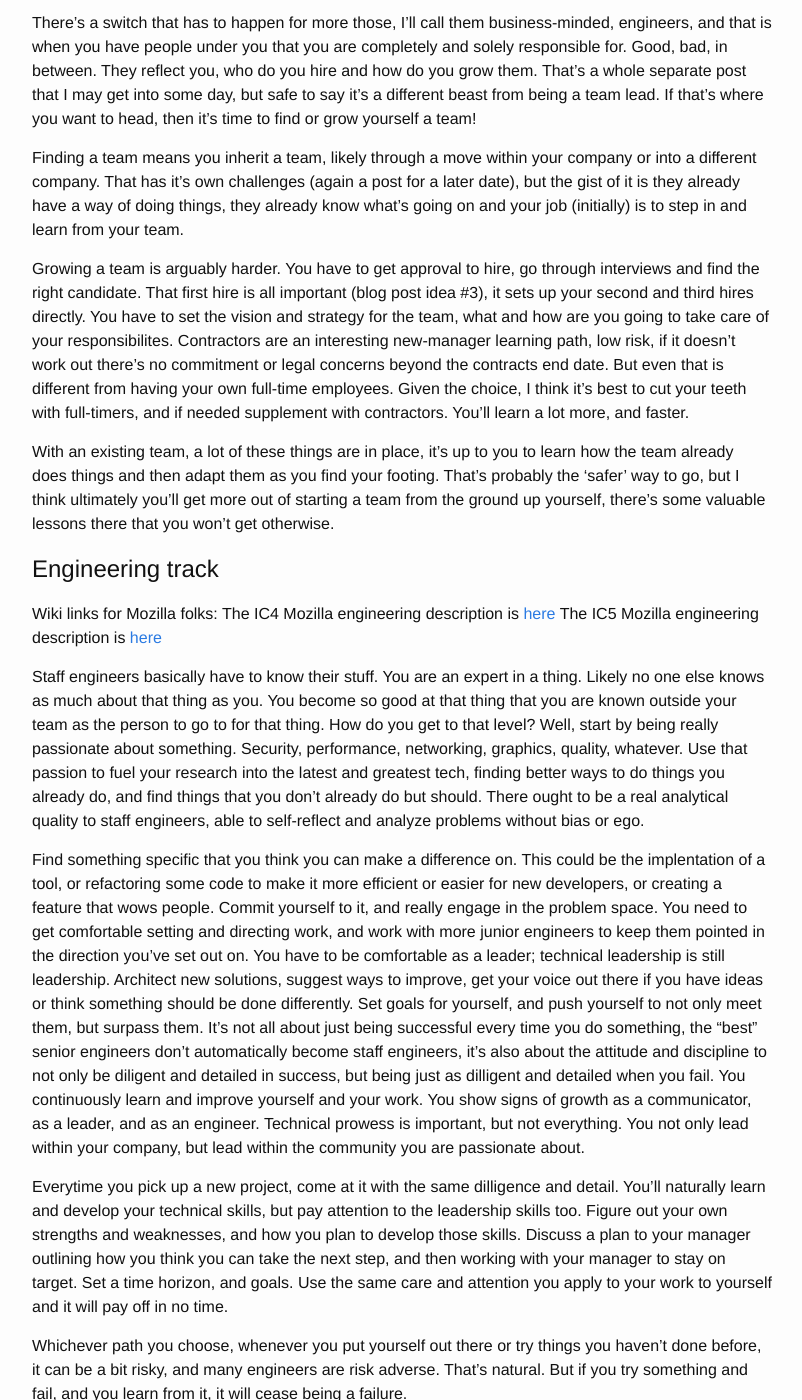
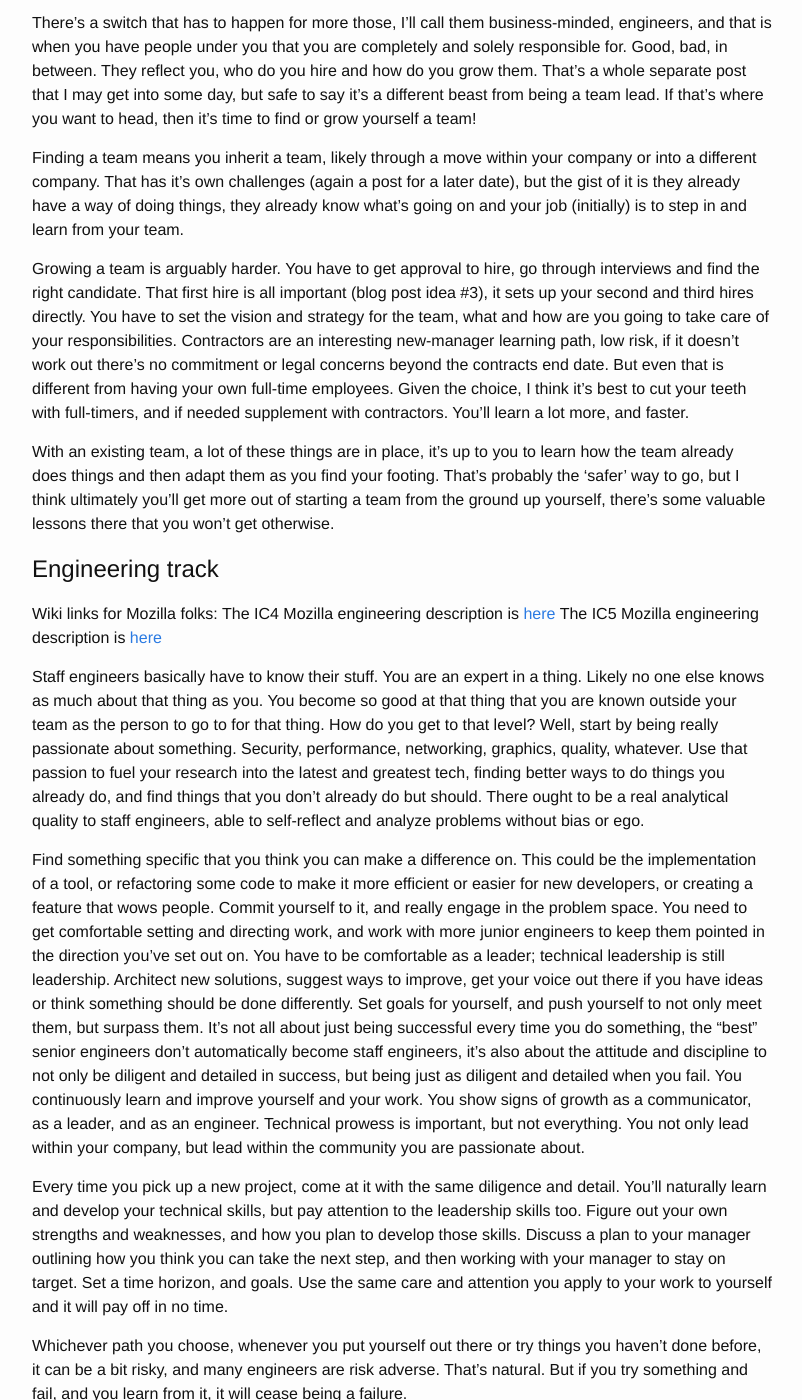
Before and after one commit to stuartphilp/stuartphilp.github.io, a Jekyll site: the page built from _posts/2016-02-01-senior_engineering_tracks.markdown, in a window 1280 px wide and 1400 px high, scrolled down 1980 px. Shown: the whole window, without its empty margins (238-1040 px from the left). Built offline with Jekyll 4.4.1, drawn with Linux system fonts in a browser that asks for light colours; some of the changed text lies outside the part shown.

Commit message:
spelling...

```diff
--- a/_posts/2016-02-01-senior_engineering_tracks.markdown
+++ b/_posts/2016-02-01-senior_engineering_tracks.markdown
@@ -18,23 +18,23 @@
 
 # Setting the stage #
 
-Generally the first few years of your career as a dev you spend a lot of time learning tools, patterns, standards, how to properly debug - things like that. Once you've mastered those ins-and-outs, you start to find things you're interested in and you begin to specialize. For me, I got way into devops. Someone else might be really into low-level graphics, or network performance, or creating beutiful sites. Coincidentally, it's around the time you specialize that you then may become a senior engineer.
+Generally the first few years of your career as a dev you spend a lot of time learning tools, patterns, standards, how to properly debug - things like that. Once you've mastered those ins-and-outs, you start to find things you're interested in and you begin to specialize. For me, I got way into devops. Someone else might be really into low-level graphics, or network performance, or creating beautiful sites. Coincidentally, it's around the time you specialize that you then may become a senior engineer.
 
 I always think of a promotion to senior engineer as the cut-the-tether moment. You're basically knowledgable and experienced enough that your managers are comfortable trusting you to own large pieces of work, and so you're cut free from more direct supervision and given some autonomy over how, when and why things are done. Being a senior engineer is great! Seriously. I can't think of many better jobs that are as abundant, well paying, and fun. But some times you want a bit more, you want a new challenge, or you think your skills might be better used in something a bit different.
 
-Maybe, like me, you realize that what you're actually really good at is taking complex problems and simplyfing them down to actionable solutions. Thinking about the long term, setting goals, and organizing and delegating responsibilities to make sure the path we defined together is followed (somewhat) closely. Being able to grok and juggle many, many, priorities simultaneously, context switch, and solve problems for other people. That is essentially people management, and you also get to pretend you are a psycologist, accountant, project manager, and (hopefully rarely) firefighter.
+Maybe, like me, you realize that what you're actually really good at is taking complex problems and simplifying them down to actionable solutions. Thinking about the long term, setting goals, and organizing and delegating responsibilities to make sure the path we defined together is followed (somewhat) closely. Being able to grok and juggle many, many, priorities simultaneously, context switch, and solve problems for other people. That is essentially people management, and you also get to pretend you are a psychologist, accountant, project manager, and (hopefully rarely) firefighter.
 
 Or maybe your skills are in going really deep into a problem until you understand every little intricate part of the domain. You have a tenacity and resiliency, that, even when you fail, you're still thinking of ways to attack a problem. You find people are constantly coming to you with questions about how something works or what the best way to do something is. Your communicating beyond peer discussions, maybe via teaching, mentoring, or giving talks at conferences. Your developing a voice, an opinion, on how things should be done, and you can defend your stance well. Your finding yourself spending more time talking to folks from marketing or product, your expertise and opinions are carrying more weight. You are starting to see the longer term, that future roadblock because of a decision made last week, or where it might make sense to bring in new technology, people, or tools. Those may be signs that you're ready to take on a leadership role as an engineer, and IC4 in Mozilla terms, or "Staff Engineer".
 
 
 # Management track #
-Moving into management is kind of a tricky thing, mostly because it is completely different from everything you've done previously. Generally to develop management skills you have to actually, you know, manage. That's not something usually just granted to someone, but it can be grown over time by taking on more and more tasks of a manager. Leading meetings, giving project updates to other teams and executives, delegating tasks, mentoring interns or junior engineers. You can start doing those things as a senior engineer to get a taste of what management might be like. If you fnid you're enjoying that work more than your hands-on coding, then it might be possible for you to mo"?ve into a lead or supervisor type role, where-in you aren't fully responsible with things like budgets and performance, but you might have your own direct interns, contractors, or junior engineers to manage day-to-day with tasks and goals. Maybe that's as far as you want to go, you like having a team of engineers, but don't want to deal with the paperwork and HR/administrative tasks. Great! Team lead is a fantastic spot to be! Or maybe you like it but you want to see the whole picture, you want to take on more responsibility, and have more of a view into how organizations operate (internally and externally).
+Moving into management is kind of a tricky thing, mostly because it is completely different from everything you've done previously. Generally to develop management skills you have to actually, you know, manage. That's not something usually just granted to someone, but it can be grown over time by taking on more and more tasks of a manager. Leading meetings, giving project updates to other teams and executives, delegating tasks, mentoring interns or junior engineers. You can start doing those things as a senior engineer to get a taste of what management might be like. If you find you're enjoying that work more than your hands-on coding, then it might be possible for you to move into a lead or supervisor type role, where-in you aren't fully responsible with things like budgets and performance, but you might have your own direct interns, contractors, or junior engineers to manage day-to-day with tasks and goals. Maybe that's as far as you want to go, you like having a team of engineers, but don't want to deal with the paperwork and HR/administrative tasks. Great! Team lead is a fantastic spot to be! Or maybe you like it but you want to see the whole picture, you want to take on more responsibility, and have more of a view into how organizations operate (internally and externally).
 
 There's a switch that has to happen for more those, I'll call them business-minded, engineers, and that is when you have people under you that you are completely and solely responsible for. Good, bad, in between. They reflect you, who do you hire and how do you grow them. That's a whole separate post that I may get into some day, but safe to say it's a different beast from being a team lead. If that's where you want to head, then it's time to find or grow yourself a team!
 
 Finding a team means you inherit a team, likely through a move within your company or into a different company. That has it's own challenges (again a post for a later date), but the gist of it is they already have a way of doing things, they already know what's going on and your job (initially) is to step in and learn from your team.
 
-Growing a team is arguably harder. You have to get approval to hire, go through interviews and find the right candidate. That first hire is all important (blog post idea #3), it sets up your second and third hires directly. You have to set the vision and strategy for the team, what and how are you going to take care of your responsibilites. Contractors are an interesting new-manager learning path, low risk, if it doesn't work out there's no commitment or legal concerns beyond the contracts end date. But even that is different from having your own full-time employees. Given the choice, I think it's best to cut your teeth with full-timers, and if needed supplement with contractors. You'll learn a lot more, and faster.
+Growing a team is arguably harder. You have to get approval to hire, go through interviews and find the right candidate. That first hire is all important (blog post idea #3), it sets up your second and third hires directly. You have to set the vision and strategy for the team, what and how are you going to take care of your responsibilities. Contractors are an interesting new-manager learning path, low risk, if it doesn't work out there's no commitment or legal concerns beyond the contracts end date. But even that is different from having your own full-time employees. Given the choice, I think it's best to cut your teeth with full-timers, and if needed supplement with contractors. You'll learn a lot more, and faster.
 
 With an existing team, a lot of these things are in place, it's up to you to learn how the team already does things and then adapt them as you find your footing. That's probably the 'safer' way to go, but I think ultimately you'll get more out of starting a team from the ground up yourself, there's some valuable lessons there that you won't get otherwise.
 
@@ -46,8 +46,8 @@
 
 Staff engineers basically have to know their stuff. You are an expert in a thing. Likely no one else knows as much about that thing as you. You become so good at that thing that you are known outside your team as the person to go to for that thing. How do you get to that level? Well, start by being really passionate about something. Security, performance, networking, graphics, quality, whatever. Use that passion to fuel your research into the latest and greatest tech, finding better ways to do things you already do, and find things that you don't already do but should. There ought to be a real analytical quality to staff engineers, able to self-reflect and analyze problems without bias or ego.
 
-Find something specific that you think you can make a difference on. This could be the implentation of a tool, or refactoring some code to make it more efficient or easier for new developers, or creating a feature that wows people. Commit yourself to it, and really engage in the problem space. You need to get comfortable setting and directing work, and work with more junior engineers to keep them pointed in the direction you've set out on. You have to be comfortable as a leader; technical leadership is still leadership. Architect new solutions, suggest ways to improve, get your voice out there if you have ideas or think something should be done differently. Set goals for yourself, and push yourself to not only meet them, but surpass them. It's not all about just being successful every time you do something, the "best" senior engineers don't automatically become staff engineers, it's also about the attitude and discipline to not only be diligent and detailed in success, but being just as dilligent and detailed when you fail. You continuously learn and improve yourself and your work. You show signs of growth as a communicator, as a leader, and as an engineer. Technical prowess is important, but not everything. You not only lead within your company, but lead within the community you are passionate about.
+Find something specific that you think you can make a difference on. This could be the implementation of a tool, or refactoring some code to make it more efficient or easier for new developers, or creating a feature that wows people. Commit yourself to it, and really engage in the problem space. You need to get comfortable setting and directing work, and work with more junior engineers to keep them pointed in the direction you've set out on. You have to be comfortable as a leader; technical leadership is still leadership. Architect new solutions, suggest ways to improve, get your voice out there if you have ideas or think something should be done differently. Set goals for yourself, and push yourself to not only meet them, but surpass them. It's not all about just being successful every time you do something, the "best" senior engineers don't automatically become staff engineers, it's also about the attitude and discipline to not only be diligent and detailed in success, but being just as diligent and detailed when you fail. You continuously learn and improve yourself and your work. You show signs of growth as a communicator, as a leader, and as an engineer. Technical prowess is important, but not everything. You not only lead within your company, but lead within the community you are passionate about.
 
-Everytime you pick up a new project, come at it with the same dilligence and detail. You'll naturally learn and develop your technical skills, but pay attention to the leadership skills too. Figure out your own strengths and weaknesses, and how you plan to develop those skills. Discuss a plan to your manager outlining how you think you can take the next step, and then working with your manager to stay on target. Set a time horizon, and goals. Use the same care and attention you apply to your work to yourself and it will pay off in no time.
+Every time you pick up a new project, come at it with the same diligence and detail. You'll naturally learn and develop your technical skills, but pay attention to the leadership skills too. Figure out your own strengths and weaknesses, and how you plan to develop those skills. Discuss a plan to your manager outlining how you think you can take the next step, and then working with your manager to stay on target. Set a time horizon, and goals. Use the same care and attention you apply to your work to yourself and it will pay off in no time.
 
 Whichever path you choose, whenever you put yourself out there or try things you haven't done before, it can be a bit risky, and many engineers are risk adverse. That's natural. But if you try something and fail, and you learn from it, it will cease being a failure.
```
Also changed, not shown: other parts of _posts/2016-02-01-senior_engineering_tracks.markdown (+1 -1 lines).
